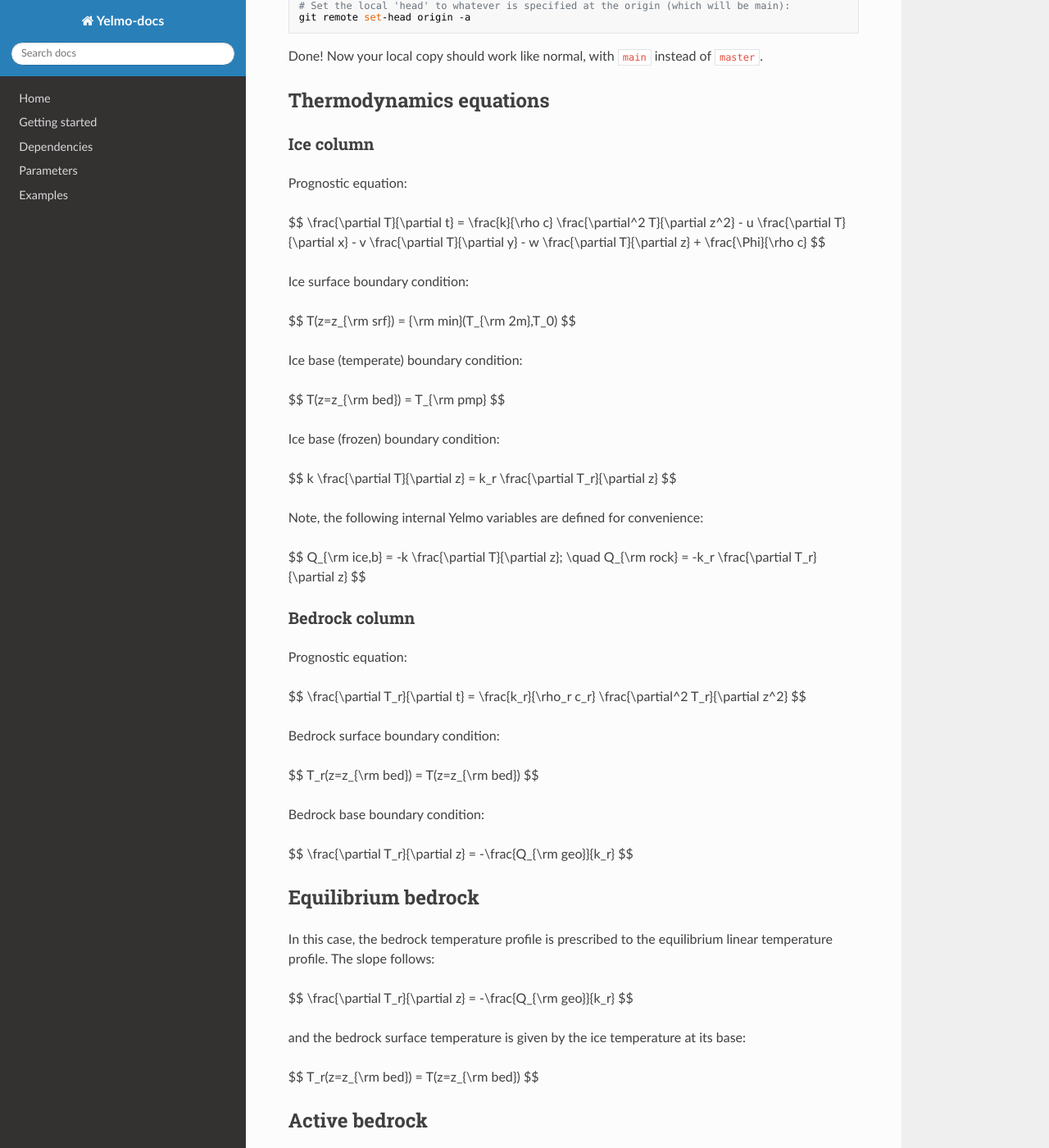
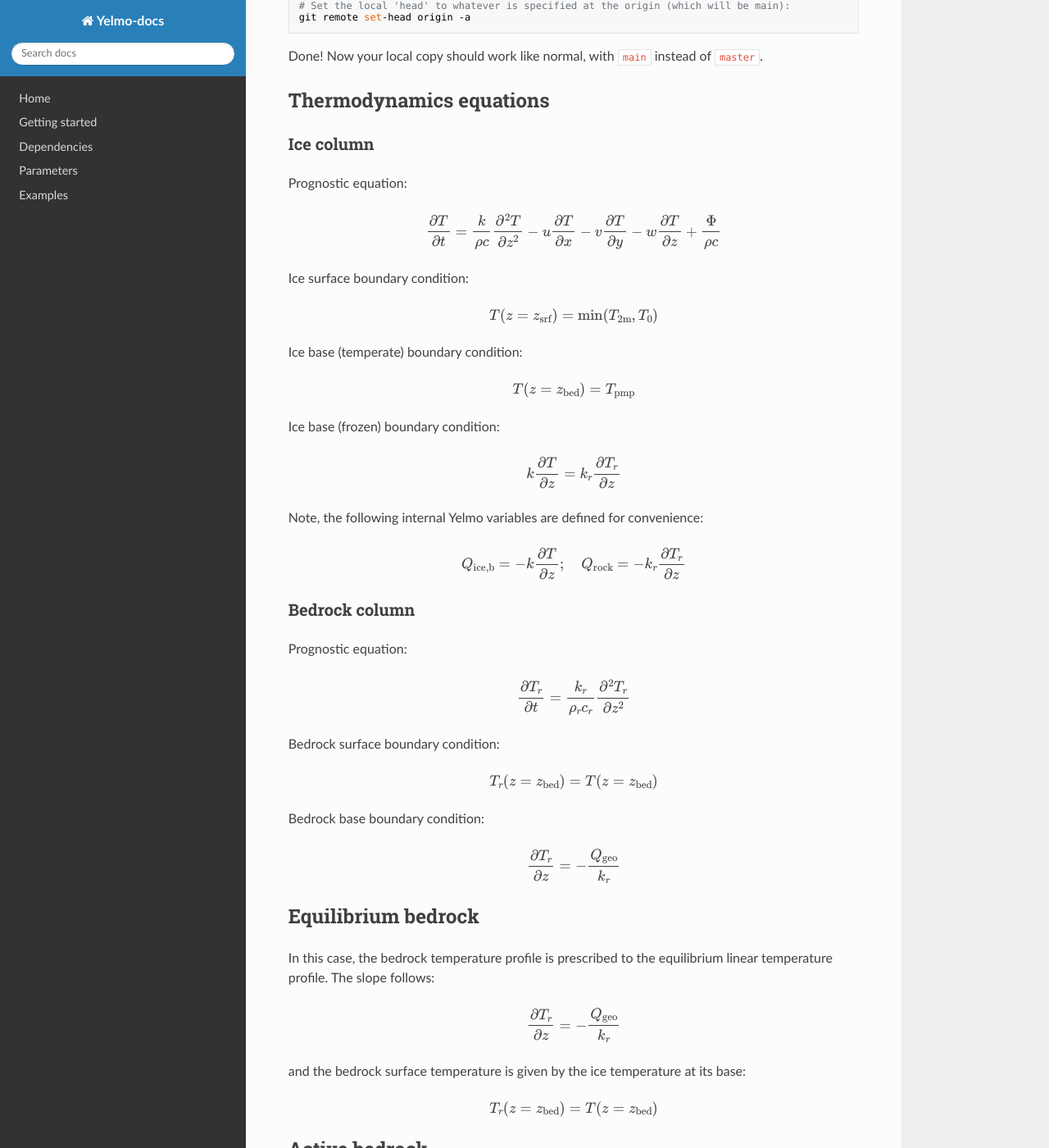
Before and after one commit to palma-ice/yelmo-docs, an MkDocs documentation site: the page built from docs/notes.md, in a window 1280 px wide and 1400 px high, scrolled down 642 px. Shown: the whole window at 82% size. Built offline with MkDocs 1.6.1, drawn with Linux system fonts in a browser that asks for light colours; nearby versions of some CDN libraries; formulas are drawn with MathJax 3; some of the changed lines change nothing that is shown; some of the changed text lies outside the part shown.

Commit message:
Added mathjax support via exernal javascript inclusion in mkdocs.yml (see https://stackoverflow.com/questions/27882261/mkdocs-and-mathjax). Updated notes.

```diff
--- a/docs/notes.md
+++ b/docs/notes.md
@@ -129,8 +129,7 @@ kt = 6.3e7     ! [J a-1 m-1 K-1]
 This value is supported by Lösing et al. (2020), who perform a Bayesian inversion for GHF in Antarctica. Assuming exponentially decreasing heat production with depth, lower values of `kt` are supported (see Fig. 7b). In a study on the global thermal characteristics of the lithosphere, Cammarano and Guerri (2017) adopt an upper crust thermal conductivity of `kt = 2.5 [W m-1 K-1]`.
 
 To do: This study is also potentially relevant:
-https://link.springer.com/article/10.1186/s40517-020-0159-y
-They show ranges of on the order of `kt = 2-3 [W m-1 K-1] for the Canadian shield.
+[https://link.springer.com/article/10.1186/s40517-020-0159-y](https://link.springer.com/article/10.1186/s40517-020-0159-y). They show ranges of on the order of `kt = 2-3 [W m-1 K-1]` for the Canadian shield.
 
 The above value of `kt = 2 [W m-1 K-1] = 6.3e7 [J a-1 m-1 K-1]` is adopted as the default thermal conductivity of the upper crust in Yelmo. For historical context, see other estimates below.
 
--- a/mkdocs.yml
+++ b/mkdocs.yml
@@ -8,3 +8,9 @@ nav:
 #theme: mkdocs
 theme:
     name: readthedocs
+
+extra_javascript:
+    - https://cdnjs.cloudflare.com/ajax/libs/mathjax/2.7.0/MathJax.js?config=TeX-AMS-MML_HTMLorMML
+
+markdown_extensions:
+    - mdx_math
```
